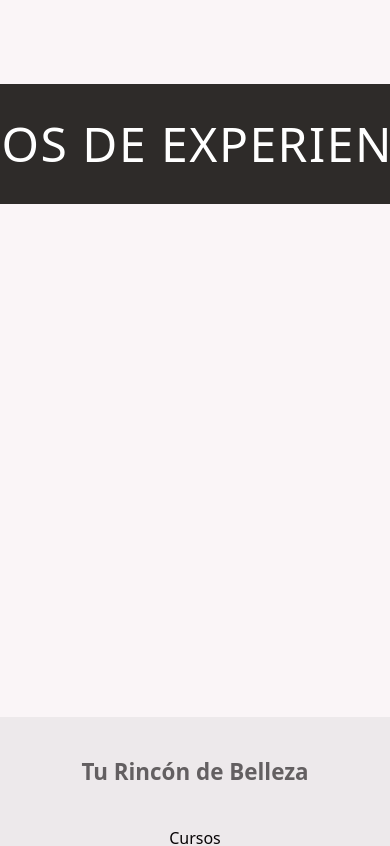
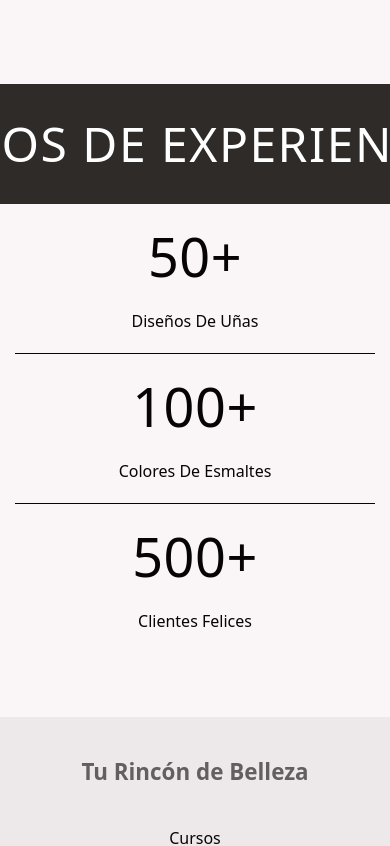
Before and after one commit to PSuarez18/cosmeticSofia, a React (Vite) app: page / in a window 390 px wide. Shown: the top 846 px of the page. Built offline with nearby package versions, Linux system fonts and the light colour scheme.

Commit message:
seccion info del cliente

```diff
--- /dev/null
+++ b/src/components/SectionSkills/SectionSkills.jsx
@@ -0,0 +1,28 @@
+import "../../styles/SectionSkills.css"
+const SectionSkills = () => {
+    return (
+        <div>
+            <section className="section">
+                <div className="w-layout-blockcontainer base-container w-container">
+                    <div className="w-layout-grid about-numbers-wrap" style={{ opacity: 1, transform: 'translate3d(0px, 0px, 0px) scale3d(1, 1, 1) rotateX(0deg) rotateY(0deg) rotateZ(0deg) skew(0deg, 0deg)', transformStyle: 'preserve-3d' }}>
+                        <div className="about-wrap">
+                            <div className="big-numbers">50+</div>
+                            <div className="about-numbers">Diseños de Uñas</div>
+                        </div>
+                        <div className="about-central-wrap">
+                            <div className="big-numbers">100+</div>
+                            <div className="about-numbers">Colores de Esmaltes</div>
+                        </div>
+                        <div className="about-wrap">
+                            <div className="big-numbers">500+</div>
+                            <div className="about-numbers">Clientes Felices</div>
+                        </div>
+                    </div>
+                </div>
+            </section>
+
+
+        </div>
+    )
+}
+export default SectionSkills;
--- /dev/null
+++ b/src/styles/SectionSkills.css
@@ -0,0 +1,171 @@
+.section {
+    padding-top: 40px;
+    padding-bottom: 40px;
+    position: relative;
+}
+
+.about-numbers-wrap {
+    width: 100%;
+    grid-column-gap: 0px;
+    grid-template-rows: auto;
+    grid-template-columns: 1fr 1fr 1fr;
+}
+
+.w-layout-grid {
+    grid-row-gap: 16px;
+    grid-auto-columns: 1fr;
+    display: grid;
+}
+
+.base-container {
+    max-width: 1200px;
+    flex-direction: column;
+    align-items: center;
+    margin-left: auto;
+    margin-right: auto;
+    padding-left: 15px;
+    padding-right: 15px;
+    display: flex;
+}
+
+.about-wrap {
+    text-align: center;
+    flex-direction: column;
+    justify-content: center;
+    align-items: center;
+    display: flex;
+
+}
+
+.big-numbers {
+    letter-spacing: .5px;
+    margin-bottom: 20px;
+    font-family: Rufina, sans-serif;
+    font-size: 64px;
+    line-height: 1.2em;
+    font-family: 'Poppins', "Noto Sans", ui-sans-serif;
+}
+
+.about-numbers {
+    text-transform: capitalize;
+    font-size: 22px;
+
+}
+
+.about-central-wrap {
+    border-right: 1px solid var(--text);
+    border-left: 1px solid var(--text);
+    text-align: center;
+    flex-direction: column;
+    justify-content: center;
+    align-items: center;
+    display: flex;
+}
+
+.about-numbers {
+    text-transform: capitalize;
+    font-size: 22px;
+}
+
+@media screen and (min-width: 1280px) {
+    .section {
+        padding-top: 80px;
+        padding-bottom: 80px;
+    }
+}
+
+@media screen and (max-width: 479px) {
+    .about-numbers-wrap {
+        grid-row-gap: 0px;
+        grid-template-rows: auto auto auto;
+        grid-template-columns: 1fr;
+    }
+}
+
+@media screen and (max-width: 767px) {
+    .section {
+        padding-top: 20px;
+        padding-bottom: 20px;
+    }
+}
+
+
+@media screen and (max-width: 767px) {
+    .w-layout-blockcontainer {
+        max-width: none;
+    }
+}
+
+@media screen and (max-width: 991px) {
+    .w-layout-blockcontainer {
+        max-width: 728px;
+    }
+
+    .w-layout-blockcontainer {
+        max-width: 940px;
+        margin-left: auto;
+        margin-right: auto;
+        display: block;
+    }
+}
+
+@media screen and (max-width: 479px) {
+    .w-container {
+        max-width: none;
+    }
+}
+
+@media screen and (max-width: 991px) {
+    .w-container {
+        max-width: 728px;
+    }
+
+    .w-container {
+        max-width: 940px;
+        margin-left: auto;
+        margin-right: auto;
+    }
+}
+
+@media screen and (max-width: 767px) {
+    .big-numbers {
+        font-size: 48px;
+    }
+}
+
+@media screen and (max-width: 991px) {
+    .big-numbers {
+        font-size: 54px;
+    }
+}
+
+@media screen and (max-width: 479px) {
+    .about-numbers {
+        font-size: 18px;
+    }
+}
+
+@media screen and (max-width: 767px) {
+    .about-numbers {
+        font-size: 16px;
+    }
+}
+
+@media screen and (max-width: 479px) {
+    .about-central-wrap {
+        border-width: 1px 0;
+        border-color: var(--text) transparent;
+        border-top-style: solid;
+        border-bottom-style: solid;
+        margin-top: 20px;
+        margin-bottom: 20px;
+        padding-top: 20px;
+        padding-bottom: 20px;
+    }
+}
+
+@media screen and (max-width: 767px) {
+    .about-numbers {
+        font-size: 16px;
+    }
+}
--- a/src/views/Home.jsx
+++ b/src/views/Home.jsx
@@ -1,5 +1,6 @@
 import Footer from "../components/Footer/Footer";
 import SectionExperience from "../components/SectionLoopExperience/SectionExperience";
+import SectionSkills from "../components/SectionSkills/SectionSkills";
 
 
 function Home() {
@@ -11,6 +12,7 @@ function Home() {
             </header>
             <main>
                 <SectionExperience/>
+                <SectionSkills/>
 
             </main>
             <footer>
```
